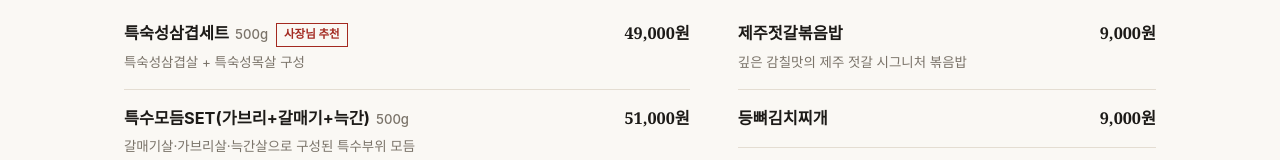
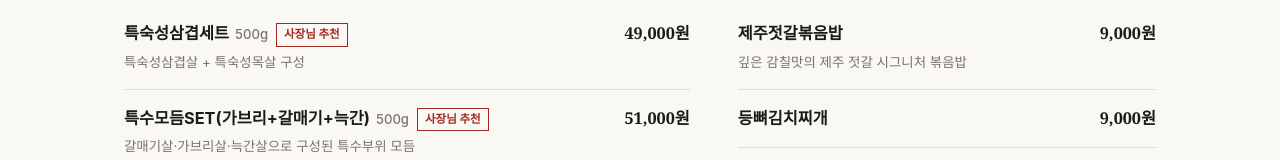
Before and after one commit to bdgrill-admin/store-salary-auto, a plain HTML site: page docs/index.html in a window 1280 px wide. Shown: the part 2561-2721 px from the top of the page. Drawn offline with Linux system fonts and the light colour scheme; a web font is replaced by a local one.

Commit message:
chore: 통합관리시스템에서 홈페이지 차림표·정보 업데이트

```diff
--- a/docs/index.html
+++ b/docs/index.html
@@ -584,7 +584,7 @@
               </li>
               <li class="menu-row">
                 <div class="menu-row-left">
-                  <div class="menu-item-name">특수모듬SET(가브리+갈매기+늑간)<span class="menu-item-wt">500g</span></div>
+                  <div class="menu-item-name">특수모듬SET(가브리+갈매기+늑간)<span class="menu-item-wt">500g</span><span class="tag-rec">사장님 추천</span></div>
                   <div class="menu-item-sub">갈매기살·가브리살·늑간살으로 구성된 특수부위 모듬</div>
                 </div>
                 <div class="menu-item-price">51,000원</div>
```
